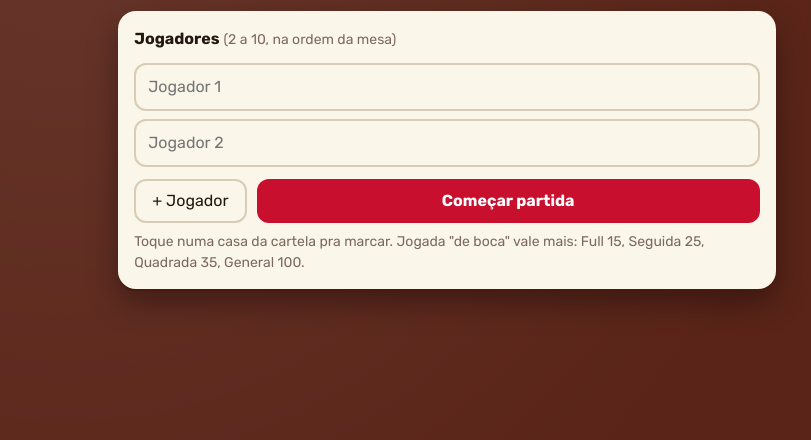
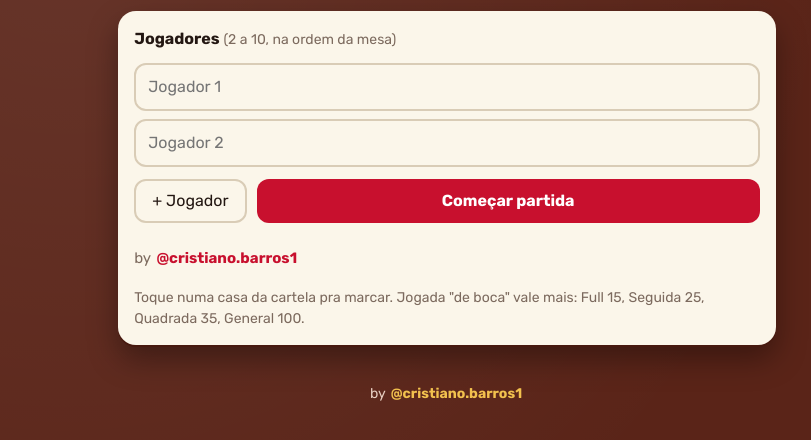
Before and after one commit to crisgonbarros/play-my-games, a plain HTML site: page marcador-Bozo/index.html in a window 1280 px wide. Shown: the part 78-518 px from the top of the page, without its empty margins (193-1004 px from the left). Drawn offline with Linux system fonts and the light colour scheme.

Commit message:
Bozó: assinatura com link pro Instagram
Co-Authored-By: Claude Opus 5.5 <noreply@anthropic.com>
Claude-Session: https://claude.ai/code/session_01Rz8REq32PyGwG5e27qPJTB

```diff
--- a/marcador-Bozo/index.html
+++ b/marcador-Bozo/index.html
@@ -94,6 +94,11 @@ tfoot td{font-weight:800;font-size:17px;border:0;color:var(--ink)}
 .final{list-style:none;padding:0;margin:14px 0;text-align:left}
 .final li{display:flex;justify-content:space-between;padding:10px 4px;border-bottom:1px solid var(--line);font-size:18px}
 .final li:first-child{font-weight:800;color:var(--red)}
+.by{margin:14px 0 0;font-size:15px;color:var(--mute)}
+.ig{color:var(--red);font-weight:700;text-decoration:none;padding:10px 2px;display:inline-block}
+.ig:hover{text-decoration:underline}
+.foot{text-align:center;color:#e8cfc2;font-size:14px;margin-top:28px}
+.foot .ig{color:var(--gold)}
 .hide{display:none!important}
 </style>
 </head>
@@ -111,6 +116,7 @@ tfoot td{font-weight:800;font-size:17px;border:0;color:var(--ink)}
       <button class="sec" id="addP">+ Jogador</button>
       <button class="pri" id="start" style="flex:1">Começar partida</button>
     </div>
+    <p class="by">by <a class="ig" href="https://www.instagram.com/cristiano.barros1/" target="_blank" rel="noopener">@cristiano.barros1</a></p>
     <p class="hint">Toque numa casa da cartela pra marcar. Jogada "de boca" vale mais: Full 15, Seguida 25, Quadrada 35, General 100.</p>
   </section>
 
@@ -130,6 +136,7 @@ tfoot td{font-weight:800;font-size:17px;border:0;color:var(--ink)}
     <h3>Folha completa</h3>
     <div class="paper scroll"><table id="sheetT"></table></div>
   </section>
+  <footer class="foot">by <a class="ig" href="https://www.instagram.com/cristiano.barros1/" target="_blank" rel="noopener">@cristiano.barros1</a></footer>
 </div>
 
 <div class="ov" id="ov"><div class="sheet" id="sheet"></div></div>
```
